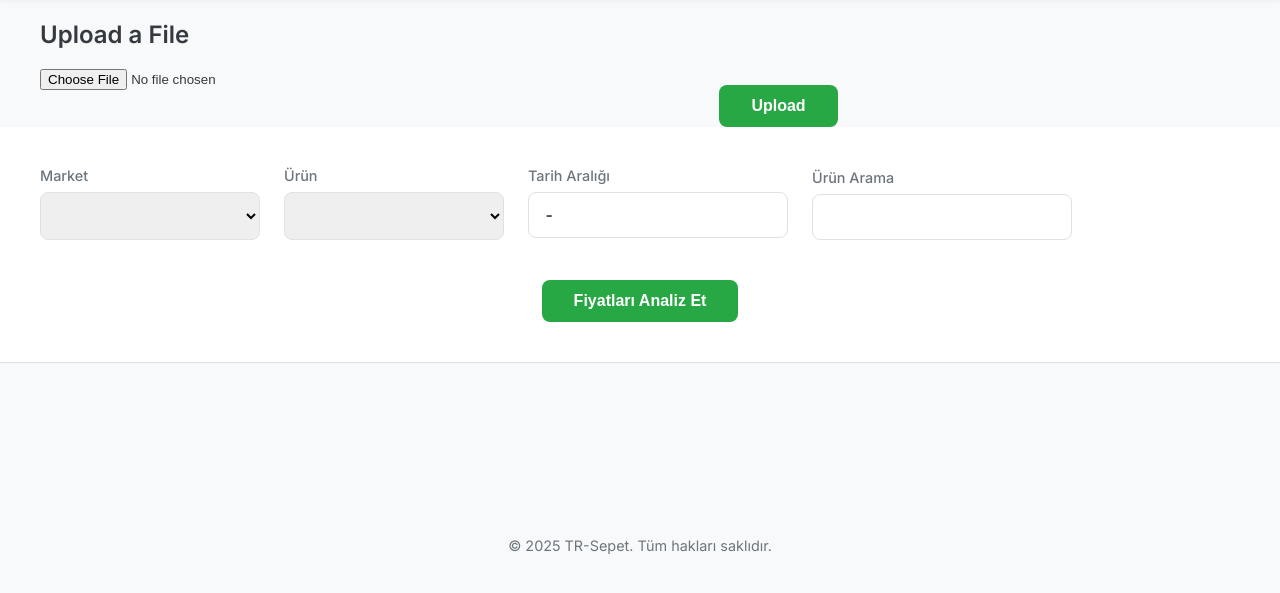
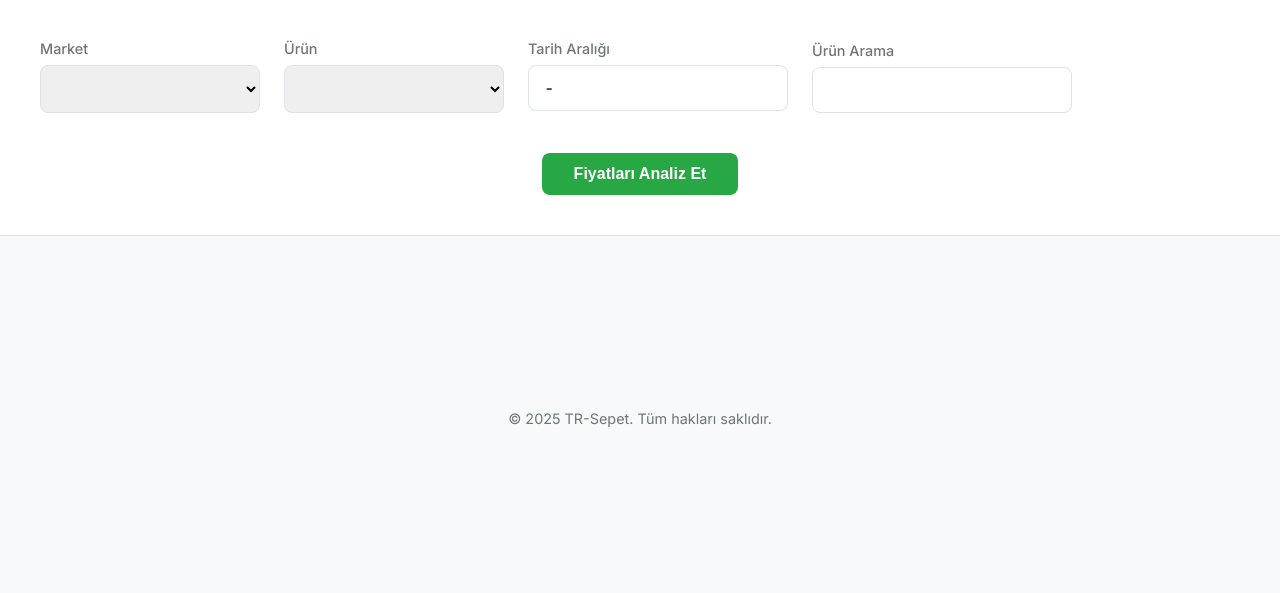
Before and after one commit to Bar-Kal/TR-Sepet, a Python web app: template sepet_app/frontend/templates/index.html in a window 1280 px wide. Shown: the part 73-666 px from the top of the page. Run offline with Jinja, Linux system fonts and the light colour scheme; the template is opened without the code that fills it, so the values that code supplies are empty; some libraries are stand-ins or nearby versions.

Commit message:
upload file functionality reverted

```diff
--- a/sepet_app/frontend/app.py
+++ b/sepet_app/frontend/app.py
@@ -8,7 +8,6 @@ def create_app():
     """
     # Create the Flask application instance
     app = Flask(__name__)
-    app.config['SECRET_KEY'] = os.urandom(24)
 
     # In a real application, you would initialize extensions here:
     # from .extensions import db, migrate
--- a/sepet_app/frontend/templates/index.html
+++ b/sepet_app/frontend/templates/index.html
@@ -3,32 +3,6 @@
 {% block title %}{{ title }} - TR-Sepet{% endblock %}
 
 {% block content %}
-    <div class="container">
-        {% with messages = get_flashed_messages() %}
-            {% if messages %}
-                <div class="flashes">
-                    {% for message in messages %}
-                        <p>{{ message }}</p>
-                    {% endfor %}
-                </div>
-            {% endif %}
-        {% endwith %}
-    </div>
-    <div class="upload-section">
-        <div class="container">
-            <h2>Upload a File</h2>
-            <form action="{{ url_for('upload_file') }}" method="post" enctype="multipart/form-data">
-                <div class="form-row">
-                    <div class="form-group">
-                        <input type="file" name="file" id="file">
-                    </div>
-                    <div class="form-actions">
-                        <input type="submit" value="Upload">
-                    </div>
-                </div>
-            </form>
-        </div>
-    </div>
     <div class="controls-section">
         <div class="container">
             <form action="/index" method="post">
```
Also changed, not shown: sepet_app/frontend/routes.py (+1 -27 lines).
